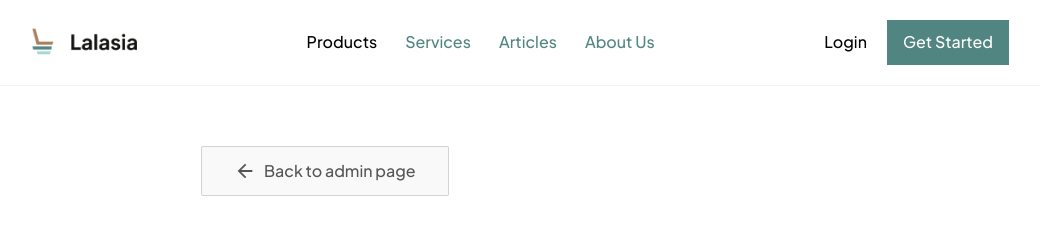
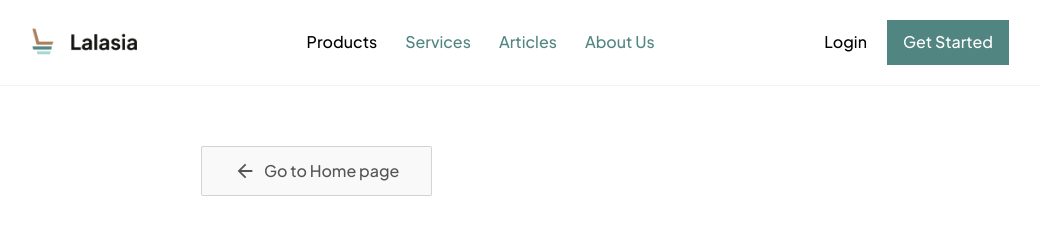
Before and after one commit to vk-develops/Lalasia-MERN-Furniture-Ecommerce, a React (Vite) app in the folder Frontend/: page /admin/create-product in a window 1280 px wide. Shown: the top 238 px of the page, without its empty margins (123-1163 px from the left). Built offline with nearby package versions, Linux system fonts and the light colour scheme; no server answers.

Commit message:
feat: Added the exact back redirect

```diff
--- a/Frontend/src/Components/BackButton.jsx
+++ b/Frontend/src/Components/BackButton.jsx
@@ -6,12 +6,14 @@ import { useLocation } from "react-router-dom";
 const BackButton = ({ backTo, buttonText }) => {
     const location = useLocation();
 
-    // console.log(location);
+    // console.log(location.state.from.split("/")[1]);
+
+    const back = location.state ? location.state.from : "/";
 
     return (
         <div className="inline-block">
             <Link
-                to={`${backTo}`}
+                to={`${back}`}
                 className=" bg-placeholderColor border-[.5px] border-[#8885] px-8 py-3 rounded-sm flex items-center justify-center gap-2"
             >
                 <MdArrowBack
@@ -19,7 +21,7 @@ const BackButton = ({ backTo, buttonText }) => {
                     color="#555"
                 />
                 <h4 className="text-base font-eduoxusSans font-medium text-[#555]">
-                    {buttonText}
+                    Go to {back != "/" ? back.split("/")[1] : "Home"} page
                 </h4>
             </Link>
         </div>
```
